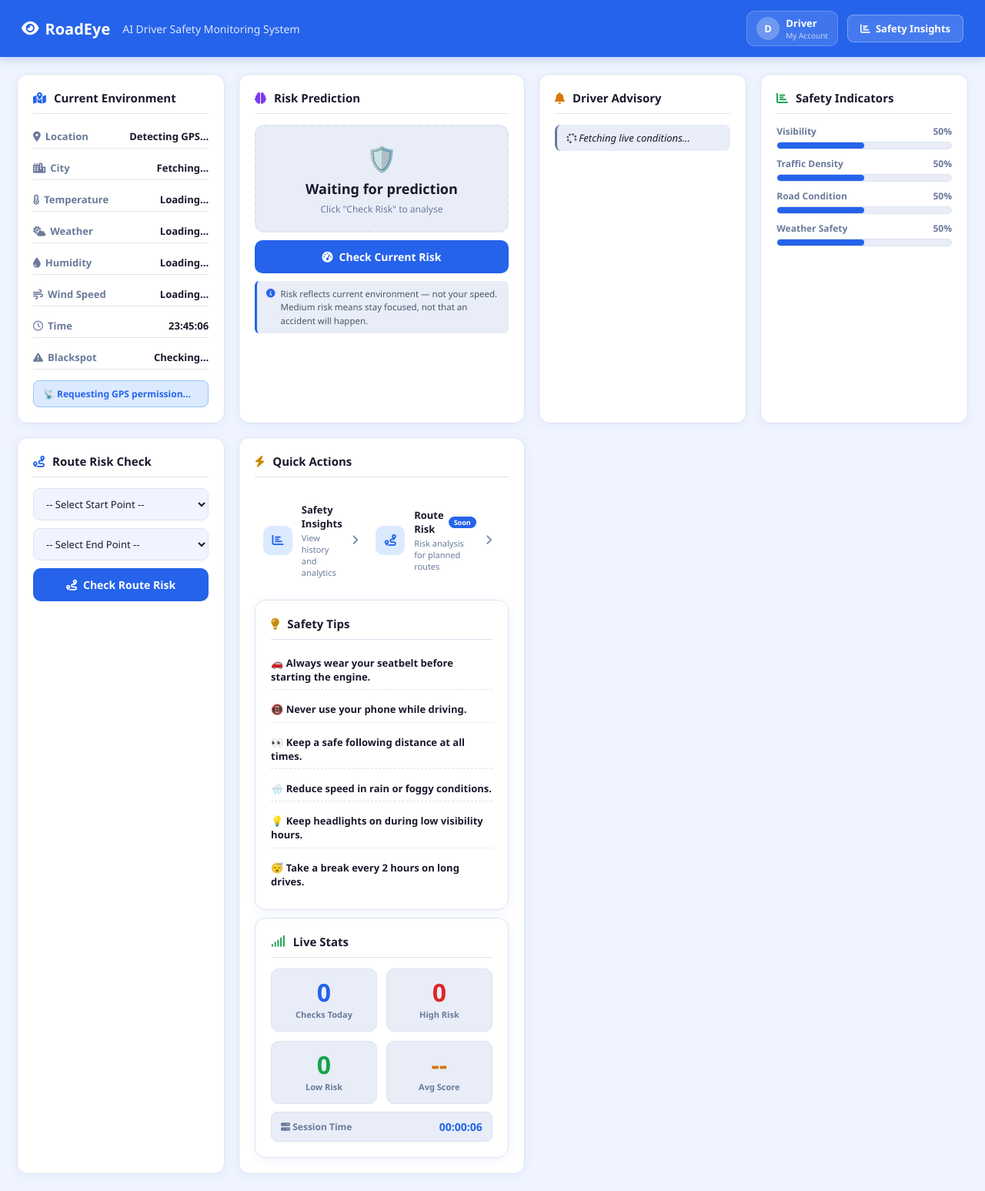
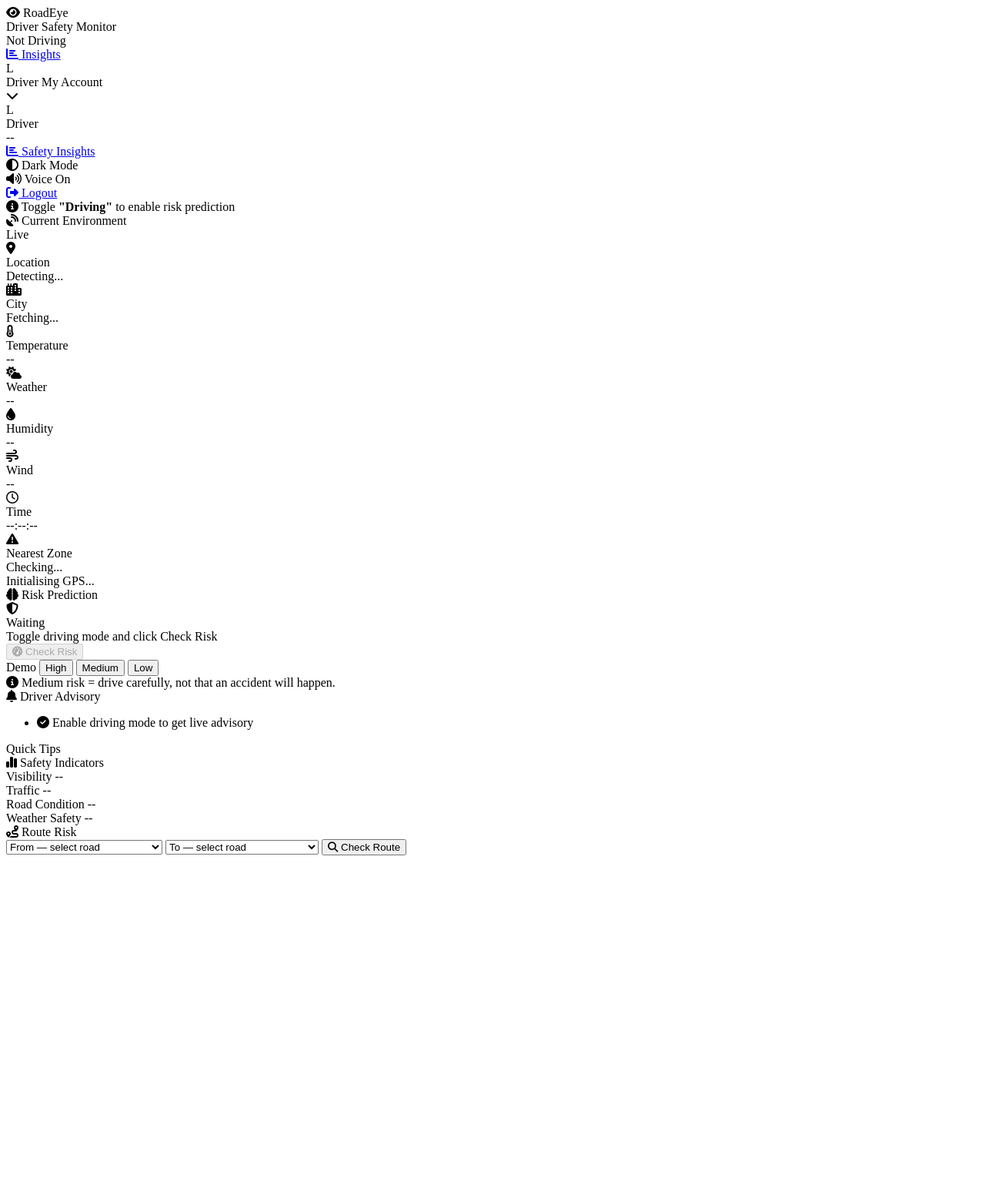
Before and after one commit to lochan613/roadeye-ai, a Flask app: page /dashboard in a window 1280 px wide. Shown: the whole page at 77% size. After the commit the page ends 1111 px from the top, so only its background shows below. Run offline with Flask 3, Linux system fonts and the light colour scheme; the visitor is signed in with stand-in values (Sample User, id 1); some libraries are stand-ins or nearby versions.

Commit message:
Changed the Code

```diff
--- a/templates/dashboard.html
+++ b/templates/dashboard.html
@@ -4,204 +4,303 @@
 <meta charset="UTF-8">
 <meta name="viewport" content="width=device-width, initial-scale=1.0">
 <title>RoadEye – Dashboard</title>
-<link rel="stylesheet" href="{{ url_for('static', filename='dashboard.css') }}">
+<link rel="stylesheet" href="{{ url_for('static', filename='css/dashboard.css') }}">
 <link rel="stylesheet" href="https://cdnjs.cloudflare.com/ajax/libs/font-awesome/6.4.0/css/all.min.css">
+<!-- Firebase CDN -->
+<script src="https://www.gstatic.com/firebasejs/9.0.0/firebase-app-compat.js"></script>
+<script src="https://www.gstatic.com/firebasejs/9.0.0/firebase-messaging-compat.js"></script>
 </head>
 <body>
 
-<!-- HEADER -->
+<!-- ── HEADER ── -->
 <header class="header">
   <div class="header-left">
-    <div class="logo"><i class="fa-solid fa-eye"></i> RoadEye</div>
-    <div class="header-title">AI Driver Safety Monitoring System</div>
+    <div class="logo">
+      <i class="fa-solid fa-eye"></i>
+      <span>RoadEye</span>
+    </div>
+    <span class="header-sub">Driver Safety Monitor</span>
   </div>
+
   <div class="header-right">
-    <div class="user-menu" id="userMenu">
-      <div class="user-avatar" id="userAvatar">P</div>
-      <div class="user-info">
-        <span class="user-name" id="headerUserName">Driver</span>
-        <span class="user-role">My Account</span>
-
-      </div>
-      <div class="user-dropdown" id="userDropdown">
-        <div class="dropdown-item"><i class="fa-solid fa-user"></i> <span id="dropdownName">Driver</span></div>
-        <div class="dropdown-item"><i class="fa-solid fa-envelope"></i> <span id="dropdownEmail">--</span></div>
-        <div class="dropdown-divider"></div>
-        <div class="dropdown-item" onclick="window.location.href='/secondary'"><i class="fa-solid fa-chart-bar"></i> Safety Insights</div>
-        <div class="dropdown-item danger" onclick="confirmLogout()"><i class="fa-solid fa-right-from-bracket"></i> Logout</div>
+    <!-- Driving Toggle -->
+    <div class="drive-toggle" id="driveToggleWrap">
+      <span class="drive-label" id="driveLabel">Not Driving</span>
+      <div class="toggle-switch" id="driveToggle" onclick="toggleDriving()">
+        <div class="toggle-knob"></div>
       </div>
     </div>
-    <a href="/secondary" class="insights-btn"><i class="fa-solid fa-chart-bar"></i> Safety Insights</a>
+
+    <!-- Safety Insights -->
+    <a href="/secondary" class="header-btn">
+      <i class="fa-solid fa-chart-bar"></i>
+      <span>Insights</span>
+    </a>
+
+    <!-- Account Dropdown -->
+    <div class="account-menu" id="accountMenu">
+      <div class="account-trigger" onclick="toggleAccountMenu()">
+        <div class="account-avatar" id="accountAvatar">L</div>
+        <div class="account-info">
+          <span class="account-name" id="accountName">Driver</span>
+          <span class="account-role">My Account</span>
+        </div>
+        <i class="fa-solid fa-chevron-down account-chevron" id="accountChevron"></i>
+      </div>
+      <div class="account-dropdown" id="accountDropdown">
+        <div class="dropdown-header">
+          <div class="dropdown-avatar" id="dropAvatar">L</div>
+          <div>
+            <div class="dropdown-name" id="dropName">Driver</div>
+            <div class="dropdown-email" id="dropEmail">--</div>
+          </div>
+        </div>
+        <div class="dropdown-divider"></div>
+        <a href="/secondary" class="dropdown-item">
+          <i class="fa-solid fa-chart-bar"></i> Safety Insights
+        </a>
+        <div class="dropdown-item" onclick="toggleTheme()">
+          <i class="fa-solid fa-circle-half-stroke"></i>
+          <span id="themeLabel">Dark Mode</span>
+        </div>
+        <div class="dropdown-item" onclick="toggleVoice()">
+          <i class="fa-solid fa-volume-high" id="voiceIcon"></i>
+          <span id="voiceLabel">Voice On</span>
+        </div>
+        <div class="dropdown-divider"></div>
+        <a href="/logout" class="dropdown-item danger">
+          <i class="fa-solid fa-right-from-bracket"></i> Logout
+        </a>
+      </div>
+    </div>
   </div>
 </header>
 
-<!-- DASHBOARD GRID -->
-<div class="dash-container">
+<!-- ── DRIVING BANNER ── -->
+<div class="drive-banner" id="driveBanner" style="display:none;">
+  <i class="fa-solid fa-car"></i>
+  <span>Driving Mode Active — Risk monitoring enabled</span>
+  <div class="pulse-dot"></div>
+</div>
 
-  <!-- Card 1: Current Environment -->
-  <div class="card" id="envCard">
-    <div class="card-head"><i class="fa-solid fa-map-location-dot card-icon blue"></i><h2>Current Environment</h2></div>
-    <div class="env-item"><span><i class="fa-solid fa-location-dot"></i> Location</span><p id="location">Detecting GPS...</p></div>
-    <div class="env-item"><span><i class="fa-solid fa-city"></i> City</span><p id="city">Fetching...</p></div>
-    <div class="env-item"><span><i class="fa-solid fa-temperature-half"></i> Temperature</span><p id="temperature">Loading...</p></div>
-    <div class="env-item"><span><i class="fa-solid fa-cloud-sun"></i> Weather</span><p id="weather">Loading...</p></div>
-    <div class="env-item"><span><i class="fa-solid fa-droplet"></i> Humidity</span><p id="humidity">Loading...</p></div>
-    <div class="env-item"><span><i class="fa-solid fa-wind"></i> Wind Speed</span><p id="windspeed">Loading...</p></div>
-    <div class="env-item"><span><i class="fa-regular fa-clock"></i> Time</span><p id="time">--:--:--</p></div>
-    <div class="env-item"><span><i class="fa-solid fa-triangle-exclamation"></i> Blackspot</span><p id="blackspot">Checking...</p></div>
-    <div id="gps-status" class="gps-status info">📡 Initialising GPS...</div>
+<!-- ── NOT DRIVING NOTICE ── -->
+<div class="idle-notice" id="idleNotice">
+  <i class="fa-solid fa-circle-info"></i>
+  <span>Toggle <strong>"Driving"</strong> to enable risk prediction</span>
+</div>
+
+<!-- ── MAIN GRID ── -->
+<div class="dash-grid">
+
+  <!-- Card 1: Environment -->
+  <div class="card env-card">
+    <div class="card-title">
+      <i class="fa-solid fa-satellite-dish"></i>
+      <span>Current Environment</span>
+      <div class="live-badge"><span class="live-dot"></span>Live</div>
+    </div>
+    <div class="env-grid">
+      <div class="env-item">
+        <div class="env-icon loc-icon"><i class="fa-solid fa-location-dot"></i></div>
+        <div class="env-data">
+          <div class="env-label">Location</div>
+          <div class="env-val" id="location">Detecting...</div>
+        </div>
+      </div>
+      <div class="env-item">
+        <div class="env-icon city-icon"><i class="fa-solid fa-city"></i></div>
+        <div class="env-data">
+          <div class="env-label">City</div>
+          <div class="env-val" id="city">Fetching...</div>
+        </div>
+      </div>
+      <div class="env-item">
+        <div class="env-icon temp-icon"><i class="fa-solid fa-temperature-half"></i></div>
+        <div class="env-data">
+          <div class="env-label">Temperature</div>
+          <div class="env-val" id="temperature">--</div>
+        </div>
+      </div>
+      <div class="env-item">
+        <div class="env-icon wx-icon"><i class="fa-solid fa-cloud-sun"></i></div>
+        <div class="env-data">
+          <div class="env-label">Weather</div>
+          <div class="env-val" id="weather">--</div>
+        </div>
+      </div>
+      <div class="env-item">
+        <div class="env-icon hum-icon"><i class="fa-solid fa-droplet"></i></div>
+        <div class="env-data">
+          <div class="env-label">Humidity</div>
+          <div class="env-val" id="humidity">--</div>
+        </div>
+      </div>
+      <div class="env-item">
+        <div class="env-icon wind-icon"><i class="fa-solid fa-wind"></i></div>
+        <div class="env-data">
+          <div class="env-label">Wind</div>
+          <div class="env-val" id="windspeed">--</div>
+        </div>
+      </div>
+      <div class="env-item">
+        <div class="env-icon time-icon"><i class="fa-regular fa-clock"></i></div>
+        <div class="env-data">
+          <div class="env-label">Time</div>
+          <div class="env-val" id="time">--:--:--</div>
+        </div>
+      </div>
+      <div class="env-item">
+        <div class="env-icon bs-icon"><i class="fa-solid fa-triangle-exclamation"></i></div>
+        <div class="env-data">
+          <div class="env-label">Nearest Zone</div>
+          <div class="env-val" id="blackspot">Checking...</div>
+        </div>
+      </div>
+    </div>
+    <div id="gps-status" class="gps-status info">Initialising GPS...</div>
   </div>
 
-  <!-- Card 2: AI Risk Prediction -->
-  <div class="card risk-panel" id="riskCard">
-    <div class="card-head"><i class="fa-solid fa-brain card-icon purple"></i><h2>Risk Prediction</h2></div>
-    <div id="riskIndicator" class="risk-box waiting">
-      <div class="risk-box-icon">🛡️</div>
-      <div class="risk-box-text">Waiting for prediction</div>
-      <div class="risk-box-sub">Click "Check Risk" to analyse</div>
+  <!-- Card 2: Risk -->
+  <div class="card risk-card">
+    <div class="card-title">
+      <i class="fa-solid fa-brain"></i>
+      <span>Risk Prediction</span>
     </div>
-    <button onclick="predictRisk()" class="predict-btn" id="predictBtn">
-      <i class="fa-solid fa-gauge-high"></i> Check Current Risk
+
+    <div id="riskBox" class="risk-box waiting">
+      <div class="risk-icon-wrap">
+        <i class="fa-solid fa-shield-halved risk-shield"></i>
+      </div>
+      <div class="risk-level-text" id="riskText">Waiting</div>
+      <div class="risk-sub" id="riskSub">Toggle driving mode and click Check Risk</div>
+    </div>
+
+    <button class="check-btn" id="checkBtn" onclick="predictRisk()" disabled>
+      <i class="fa-solid fa-gauge-high"></i> Check Risk
     </button>
+
+    <!-- Demo strip -->
+    <div class="demo-strip">
+      <span class="demo-title">Demo</span>
+      <button class="demo-btn demo-high"   onclick="simulateRisk('high')">High</button>
+      <button class="demo-btn demo-medium" onclick="simulateRisk('medium')">Medium</button>
+      <button class="demo-btn demo-low"    onclick="simulateRisk('low')">Low</button>
+    </div>
+
     <div class="risk-note">
       <i class="fa-solid fa-circle-info"></i>
-      Risk reflects current environment — not your speed. Medium risk means stay focused, not that an accident will happen.
+      Medium risk = drive carefully, not that an accident will happen.
     </div>
   </div>
 
-  <!-- Card 3: Driver Advisory -->
-  <div class="card" id="advisoryCard">
-    <div class="card-head"><i class="fa-solid fa-bell card-icon orange"></i><h2>Driver Advisory</h2></div>
-    <ul id="advisoryList">
-      <li class="advisory-loading"><i class="fa-solid fa-spinner fa-spin"></i> Fetching live conditions...</li>
+  <!-- Card 3: Advisory -->
+  <div class="card advisory-card">
+    <div class="card-title">
+      <i class="fa-solid fa-bell"></i>
+      <span>Driver Advisory</span>
+    </div>
+    <ul class="advisory-list" id="advisoryList">
+      <li class="adv-item adv-neutral">
+        <i class="fa-solid fa-circle-check"></i>
+        Enable driving mode to get live advisory
+      </li>
     </ul>
-  </div>
 
-  <!-- Card 4: Safety Indicators -->
-  <div class="card" id="indicatorsCard">
-    <div class="card-head"><i class="fa-solid fa-chart-bar card-icon green"></i><h2>Safety Indicators</h2></div>
-    <div class="indicator">
-      <div class="ind-label"><span>Visibility</span><span id="visibilityPct">50%</span></div>
-      <div class="bar"><div id="visibilityBar" class="fill" style="width:50%"></div></div>
-    </div>
-    <div class="indicator">
-      <div class="ind-label"><span>Traffic Density</span><span id="trafficPct">50%</span></div>
-      <div class="bar"><div id="trafficBar" class="fill" style="width:50%"></div></div>
-    </div>
-    <div class="indicator">
-      <div class="ind-label"><span>Road Condition</span><span id="roadPct">50%</span></div>
-      <div class="bar"><div id="roadBar" class="fill" style="width:50%"></div></div>
-    </div>
-    <div class="indicator">
-      <div class="ind-label"><span>Weather Safety</span><span id="weatherPct">50%</span></div>
-      <div class="bar"><div id="weatherBar" class="fill" style="width:50%"></div></div>
+    <!-- 3 relevant tips only -->
+    <div class="tips-section">
+      <div class="tips-title">Quick Tips</div>
+      <div class="tips-row" id="tipsRow"></div>
     </div>
   </div>
 
- <!-- Route Risk Card -->
-<div class="card" id="routeCard">
-  <div class="card-head">
-    <i class="fa-solid fa-route card-icon blue"></i>
-    <h2>Route Risk Check</h2>
-  </div>
-  <div class="route-form">
-    <select id="routeFrom" class="route-select">
-      <option value="">-- Select Start Point --</option>
-      <option value="NH48_01">NH-48 Aspura Stretch</option>
-      <option value="NH48_02">Civil Lines</option>
-      <option value="GB_01">Gopalpura Bypass - Tonk Road</option>
-      <option value="AR_01">Agra Road - Transport Nagar</option>
-      <option value="JLN_01">JLN Marg - Ajmeri Gate</option>
-      <option value="DR_01">Delhi Road - Badi Chopad</option>
-      <option value="AJR_01">Ajmer Road - 22 Godam</option>
-      <option value="TR_01">Tonk Road - Ajmeri Gate</option>
-    </select>
-    <select id="routeTo" class="route-select">
-      <option value="">-- Select End Point --</option>
-      <option value="NH48_06">NH-48 Mahapura</option>
-      <option value="GB_05">Gopalpura - Heerapura</option>
-      <option value="AR_05">Agra Road - Kanota</option>
-      <option value="JLN_05">JLN Marg - Airport Road</option>
-      <option value="DR_05">Delhi Road - Chandwaji</option>
-      <option value="AJR_05">Ajmer Road - 200 Ft Bypass</option>
-      <option value="TR_05">Tonk Road - Chokhi Dhani</option>
-    </select>
-    <button onclick="checkRouteRisk()" class="predict-btn">
-      <i class="fa-solid fa-route"></i> Check Route Risk
-    </button>
-  </div>
-  <div id="routeResult" class="route-result hidden"></div>
-</div>
-
-  <!-- Card 6: Quick Actions -->
-  <div class="card" id="actionsCard">
-    <div class="card-head"><i class="fa-solid fa-bolt card-icon yellow"></i><h2>Quick Actions</h2></div>
-    <div class="action-item" onclick="window.location.href='/secondary'">
-      <div class="action-icon-box"><i class="fa-solid fa-chart-bar"></i></div>
-      <div class="action-info"><div class="action-title">Safety Insights</div><div class="action-sub">View history and analytics</div></div>
-      <i class="fa-solid fa-chevron-right action-arrow"></i>
-
-    <div class="action-item" onclick="showRouteComing()">
-      <div class="action-icon-box"><i class="fa-solid fa-route"></i></div>
-      <div class="action-info">
-        <div class="action-title">Route Risk <span class="coming-soon">Soon</span></div>
-        <div class="action-sub">Risk analysis for planned routes</div>
+  <!-- Card 4: Indicators -->
+  <div class="card indicators-card">
+    <div class="card-title">
+      <i class="fa-solid fa-chart-simple"></i>
+      <span>Safety Indicators</span>
+    </div>
+    <div class="indicators-wrap">
+      <div class="ind-item">
+        <div class="ind-top">
+          <span class="ind-name">Visibility</span>
+          <span class="ind-pct" id="visPct">--</span>
+        </div>
+        <div class="ind-track"><div class="ind-fill" id="visBar"></div></div>
       </div>
-      <i class="fa-solid fa-chevron-right action-arrow"></i>
+      <div class="ind-item">
+        <div class="ind-top">
+          <span class="ind-name">Traffic</span>
+          <span class="ind-pct" id="trafficPct">--</span>
+        </div>
+        <div class="ind-track"><div class="ind-fill" id="trafficBar"></div></div>
+      </div>
+      <div class="ind-item">
+        <div class="ind-top">
+          <span class="ind-name">Road Condition</span>
+          <span class="ind-pct" id="roadPct">--</span>
+        </div>
+        <div class="ind-track"><div class="ind-fill" id="roadBar"></div></div>
+      </div>
+      <div class="ind-item">
+        <div class="ind-top">
+          <span class="ind-name">Weather Safety</span>
+          <span class="ind-pct" id="wxPct">--</span>
+        </div>
+        <div class="ind-track"><div class="ind-fill" id="wxBar"></div></div>
+      </div>
     </div>
 
-  </div>
-
-  <!-- Card 7: Safety Tips -->
-  <div class="card" id="tipsCard">
-    <div class="card-head"><i class="fa-solid fa-lightbulb card-icon yellow"></i><h2>Safety Tips</h2></div>
-    <ul class="tips-list" id="tipsList">
-      <li>🚗 Always wear your seatbelt before starting the engine.</li>
-      <li>📵 Never use your phone while driving.</li>
-      <li>👀 Keep a safe following distance at all times.</li>
-      <li>🌧️ Reduce speed in rain or foggy conditions.</li>
-      <li>💡 Keep headlights on during low visibility hours.</li>
-      <li>😴 Take a break every 2 hours on long drives.</li>
-    </ul>
-  </div>
-
-  <!-- Card 8: Live Stats -->
-  <div class="card" id="statsCard">
-    <div class="card-head"><i class="fa-solid fa-signal card-icon green"></i><h2>Live Stats</h2></div>
-    <div class="stats-grid">
-      <div class="stat-box"><div class="stat-val blue" id="checksToday">0</div><div class="stat-lbl">Checks Today</div></div>
-      <div class="stat-box"><div class="stat-val red" id="highRiskCount">0</div><div class="stat-lbl">High Risk</div></div>
-      <div class="stat-box"><div class="stat-val green" id="safeCount">0</div><div class="stat-lbl">Low Risk</div></div>
-      <div class="stat-box"><div class="stat-val orange" id="avgScore">--</div><div class="stat-lbl">Avg Score</div></div>
-    </div>
-    <div class="uptime-row">
-      <span><i class="fa-solid fa-server"></i> Session Time</span>
-      <span class="uptime-val" id="uptime">00:00:00</span>
+    <!-- Route Risk -->
+    <div class="route-section">
+      <div class="route-title"><i class="fa-solid fa-route"></i> Route Risk</div>
+      <select class="route-select" id="routeFrom">
+        <option value="">From — select road</option>
+        <option value="NH48_01">NH-48 Aspura Stretch</option>
+        <option value="NH48_03">NH-48 Sodala Stretch</option>
+        <option value="NH48_04">NH-48 DCM Bypass</option>
+        <option value="NH48_05">NH-48 Bhankrotan</option>
+        <option value="AR_01">Agra Road — Transport Nagar</option>
+        <option value="DR_02">Delhi Road — Jal Mahal</option>
+        <option value="JLN_01">JLN Marg — Ajmeri Gate</option>
+        <option value="AJR_03">Ajmer Road — Sodala</option>
+        <option value="GB_04">Gopalpura — Gujar ki Thadi</option>
+      </select>
+      <select class="route-select" id="routeTo">
+        <option value="">To — select road</option>
+        <option value="NH48_06">NH-48 Mahapura</option>
+        <option value="NH48_02">NH-48 Civil Lines</option>
+        <option value="AR_05">Agra Road — Ring Road</option>
+        <option value="DR_04">Delhi Road — Kukas</option>
+        <option value="JLN_05">JLN Marg — Airport Road</option>
+        <option value="AJR_05">Ajmer Road — 200 Ft Bypass</option>
+        <option value="TR_05">Tonk Road — Chokhi Dhani</option>
+        <option value="KLR_02">Kalwar Road — Hathoj</option>
+      </select>
+      <button class="route-btn" onclick="checkRouteRisk()">
+        <i class="fa-solid fa-magnifying-glass"></i> Check Route
+      </button>
+      <div id="routeResult" class="route-result" style="display:none;"></div>
     </div>
   </div>
 
 </div>
 
 <!-- Toast -->
-<div id="dashToast" class="dash-toast hidden"></div>
+<div class="toast hidden" id="toast"></div>
 
-<!-- Logout confirm modal -->
-<div class="modal-overlay hidden" id="logoutModal">
-  <div class="modal-box">
-    <h3>Confirm Logout</h3>
-    <p>Are you sure you want to logout from RoadEye?</p>
-    <div class="modal-actions">
-      <button onclick="closeModal('logoutModal')" class="modal-btn cancel">Cancel</button>
-      <button onclick="window.location.href='/logout'" class="modal-btn confirm">Logout</button>
-    </div>
-  </div>
-</div>
+<!-- User data from Flask -->
+<script>
+  const _userName  = "{{ user_name }}";
+  const _userEmail = "{{ user_email }}";
+  localStorage.setItem("re_userName",  _userName);
+  localStorage.setItem("re_userEmail", _userEmail);
 
-<!-- user data passed from Flask -->
-<script>
-  localStorage.setItem("re_userName", "{{ user_name }}");
-  localStorage.setItem("re_userEmail", "{{ user_email }}");
+  // Register service worker
+  if ("serviceWorker" in navigator) {
+    navigator.serviceWorker.register("/static/js/sw.js").catch(function(){});
+  }
 </script>
-<script src="{{ url_for('static', filename='dashboard.js') }}"></script>
+<script src="{{ url_for('static', filename='js/dashboard.js') }}"></script>
+<script src="{{ url_for('static', filename='js/firebase-init.js') }}"></script>
 </body>
 </html>
```
